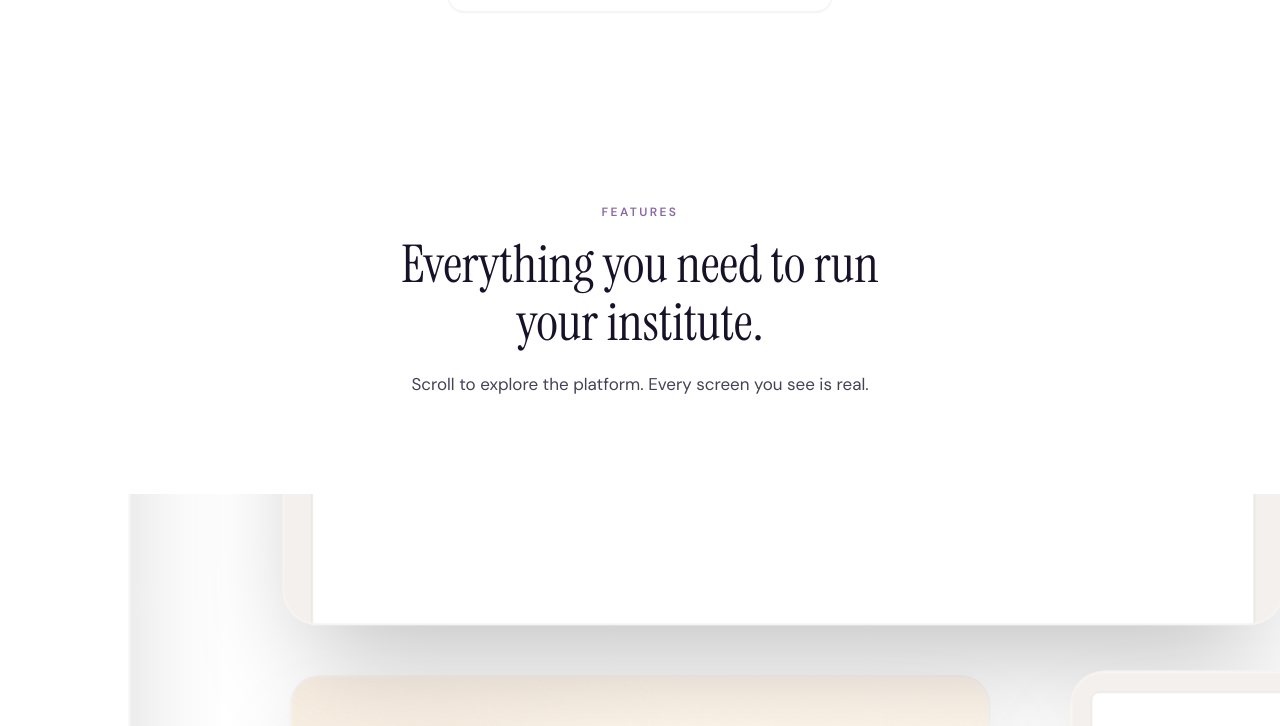
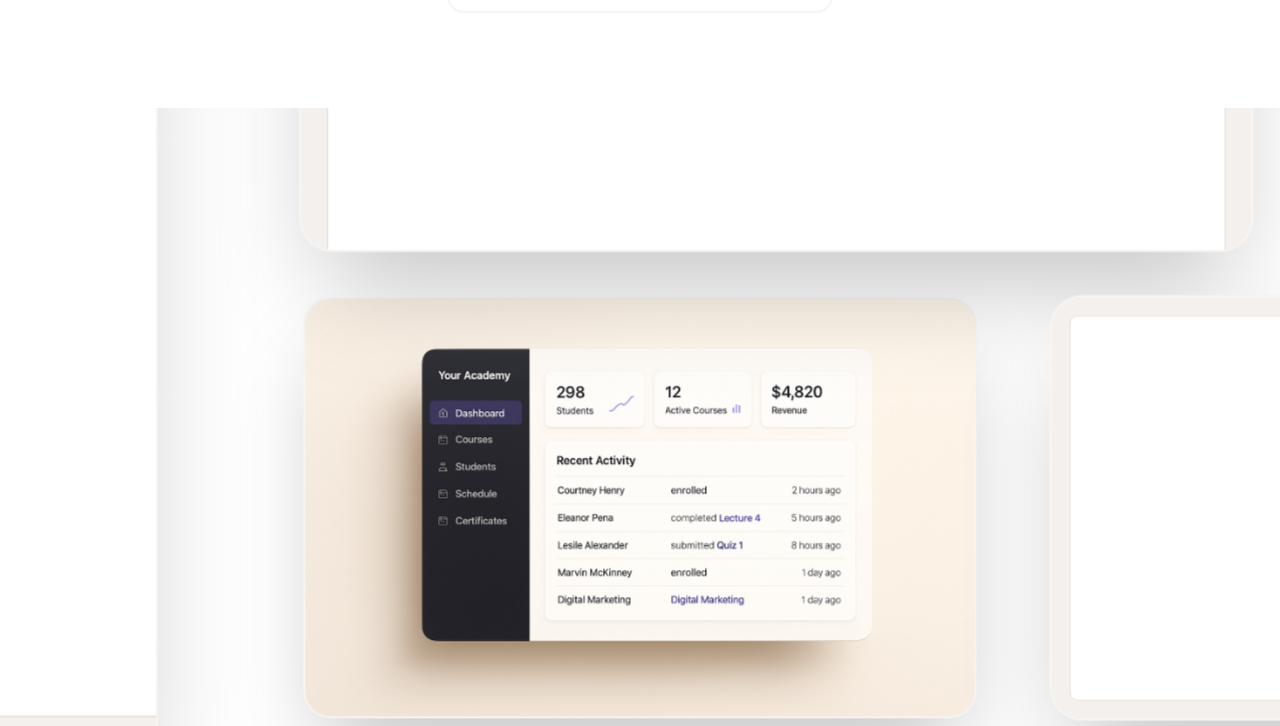
Before and after one commit to hassanarshad123/ICT_LMS_CUSTOM, a Next.js app in the folder landing/: page / in a window 1280 px wide. Shown: the part 2319-3045 px from the top of the page. Built offline with nearby package versions, Linux system fonts and the light colour scheme.

Commit message:
fix(landing): remove features section heading

```diff
--- a/landing/components/landing/features-parallax.tsx
+++ b/landing/components/landing/features-parallax.tsx
@@ -22,17 +22,6 @@ export function FeaturesParallax() {
 
   return (
     <section id="features">
-      <div className="text-center py-24 px-6">
-        <span className="text-xs font-semibold tracking-[0.2em] text-zen-purple uppercase mb-4 block">
-          FEATURES
-        </span>
-        <h2 className="font-serif text-[32px] sm:text-[44px] md:text-[52px] leading-[1.1] text-zen-dark mb-5">
-          Everything you need to run<br />your institute.
-        </h2>
-        <p className="text-[16px] sm:text-[17px] text-zen-dark-80 max-w-[560px] mx-auto leading-relaxed">
-          Scroll to explore the platform. Every screen you see is real.
-        </p>
-      </div>
       <ZoomParallax items={items} />
     </section>
   );
```
